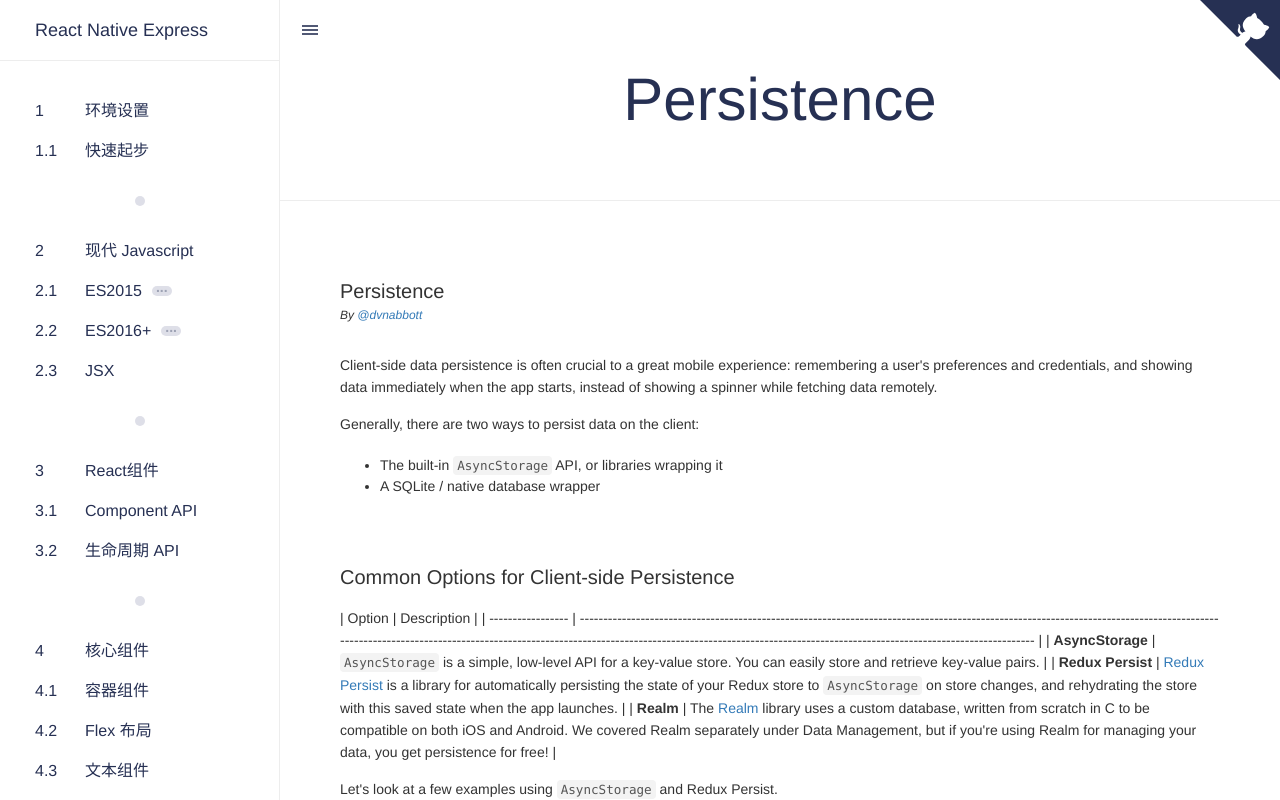
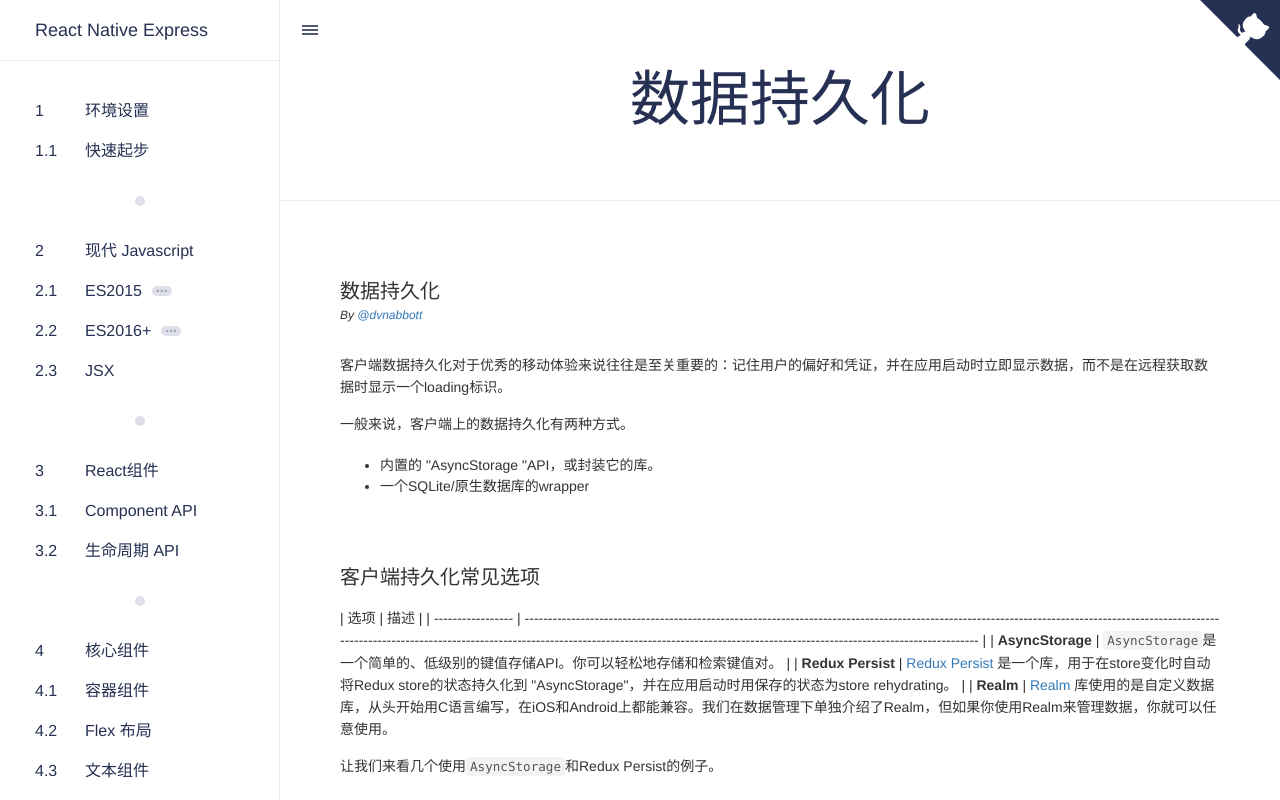
Before and after one commit to cnscorpions/react-native-express-cn, a Next.js app: page /persistence in a window 1280 px wide. Built offline with nearby package versions, Linux system fonts and the light colour scheme.

Commit message:
Redux 持久化中间件 :white_check_mark:

```diff
--- a/src/pages/persistence.mdx
+++ b/src/pages/persistence.mdx
@@ -1,18 +1,17 @@
 
+客户端数据持久化对于优秀的移动体验来说往往是至关重要的：记住用户的偏好和凭证，并在应用启动时立即显示数据，而不是在远程获取数据时显示一个loading标识。
 
-Client-side data persistence is often crucial to a great mobile experience: remembering a user's preferences and credentials, and showing data immediately when the app starts, instead of showing a spinner while fetching data remotely.
+一般来说，客户端上的数据持久化有两种方式。
 
-Generally, there are two ways to persist data on the client:
+- 内置的 "AsyncStorage "API，或封装它的库。
+- 一个SQLite/原生数据库的wrapper
 
-- The built-in `AsyncStorage` API, or libraries wrapping it
-- A SQLite / native database wrapper
+# 客户端持久化常见选项
 
-# Common Options for Client-side Persistence
+| 选项            | 描述                                                                                                                                                                                                                                                                                    |
+| ----------------- | ---------------------------------------------------------------------------------------------------------------------------------------------------------------------------------------------------------------------------------------------------------------------------------------------- |
+| **AsyncStorage**  | `AsyncStorage`是一个简单的、低级别的键值存储API。你可以轻松地存储和检索键值对。                                                                                                                                                                          |
+| **Redux Persist** | [Redux Persist](https://github.com/rt2zz/redux-persist) 是一个库，用于在store变化时自动将Redux store的状态持久化到 "AsyncStorage"，并在应用启动时用保存的状态为store rehydrating。                                                       |
+| **Realm**         | [Realm](https://realm.io/docs/react-native/latest/) 库使用的是自定义数据库，从头开始用C语言编写，在iOS和Android上都能兼容。我们在数据管理下单独介绍了Realm，但如果你使用Realm来管理数据，你就可以任意使用。
 
-| Option            | Description                                                                                                                                                                                                                                                                                    |
-| ----------------- | ---------------------------------------------------------------------------------------------------------------------------------------------------------------------------------------------------------------------------------------------------------------------------------------------- |
-| **AsyncStorage**  | `AsyncStorage` is a simple, low-level API for a key-value store. You can easily store and retrieve key-value pairs.                                                                                                                                                                            |
-| **Redux Persist** | [Redux Persist](https://github.com/rt2zz/redux-persist) is a library for automatically persisting the state of your Redux store to `AsyncStorage` on store changes, and rehydrating the store with this saved state when the app launches.                                                     |
-| **Realm**         | The [Realm](https://realm.io/docs/react-native/latest/) library uses a custom database, written from scratch in C to be compatible on both iOS and Android. We covered Realm separately under Data Management, but if you're using Realm for managing your data, you get persistence for free! |
-
-Let's look at a few examples using `AsyncStorage` and Redux Persist.
+让我们来看几个使用`AsyncStorage`和Redux Persist的例子。
--- a/src/pages/redux_persist.mdx
+++ b/src/pages/redux_persist.mdx
@@ -1,7 +1,6 @@
 import WebPlayer from '../components/WebPlayer'
 import example from '../examples/redux_persist'
 
-
-Redux Persist is an extremely simple way to persist your entire redux store to disk, and load it into memory when the app launches again. Redux Persist is an abstraction layer on top of <code>AsyncStorage</code>. You can read more about Redux Persist in the [docs](https://github.com/rt2zz/redux-persist).
+Redux Persist是一种极其简单的方法，它可以将整个redux store持久化到磁盘上，并在应用程序再次启动时将其加载到内存中。Redux Persist是<code>AsyncStorage</code>之上的一个抽象层。你可以在[docs](https://github.com/rt2zz/redux-persist)中阅读更多关于Redux Persist的内容。
 
 <WebPlayer {...example} />
--- a/src/utils/Sections.js
+++ b/src/utils/Sections.js
@@ -215,7 +215,7 @@ let sections = [
 
   {
     depth: 0,
-    title: 'Persistence',
+    title: '数据持久化',
     slug: 'persistence',
     componentName: 'Persistence',
   },
@@ -234,7 +234,7 @@ let sections = [
 
   {
     depth: 0,
-    title: 'Networking',
+    title: '网络请求',
     slug: 'networking',
     componentName: 'Networking',
   },
```
Also changed, not shown: src/pages/asyncstorage.mdx (+15 -14 lines), 1 other file (tests, documents, lock files or other folders).
